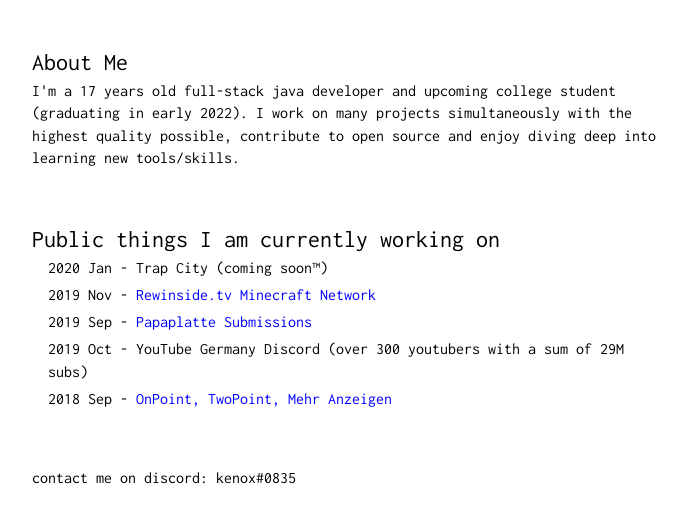
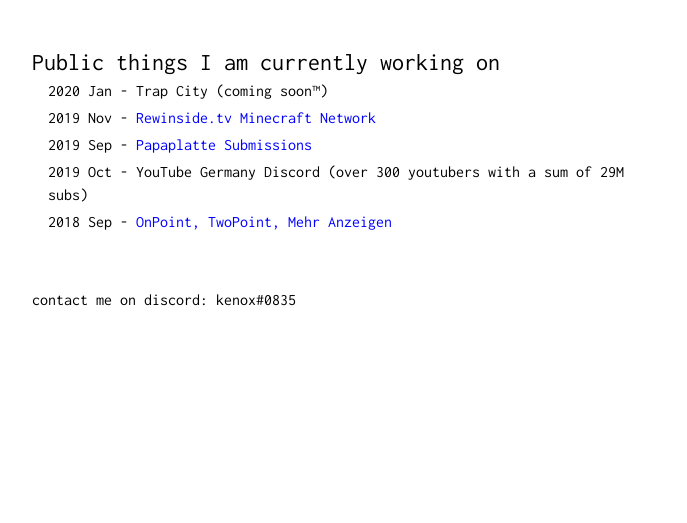
Before and after one commit to Kenuux/Kenuux.github.io, a plain HTML site: page index.html in a window 1280 px wide. Shown: the part 87-610 px from the top of the page, without its empty margins (296-983 px from the left). Drawn offline with Linux system fonts and the light colour scheme.

Commit message:
Update index.html

```diff
--- a/index.html
+++ b/index.html
@@ -132,11 +132,6 @@
 			<a href="https://twitter.com/kenuuux">twitter</a>
 		</div>
 	</div>
-		<div class="container " id="about ">
-				<h2>About Me</h2>
-				<p>I'm a 17 years old full-stack java developer and upcoming college student (graduating in early 2022). I work on many projects simultaneously with the highest quality possible, contribute
-					to open source and enjoy diving deep into learning new tools/skills.</p>
-	</div>
 	<div class="container" id="projects">
         <h2>Public things I am currently working on</h2>
 		<p>2020 Jan - Trap City (coming soon™)</p>
```
